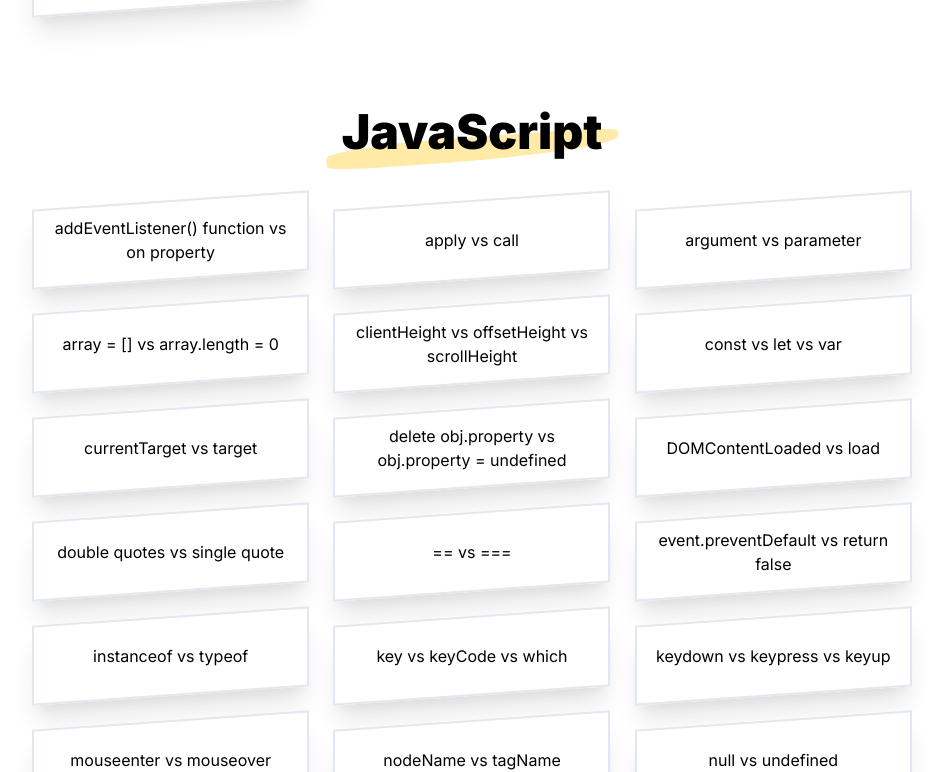
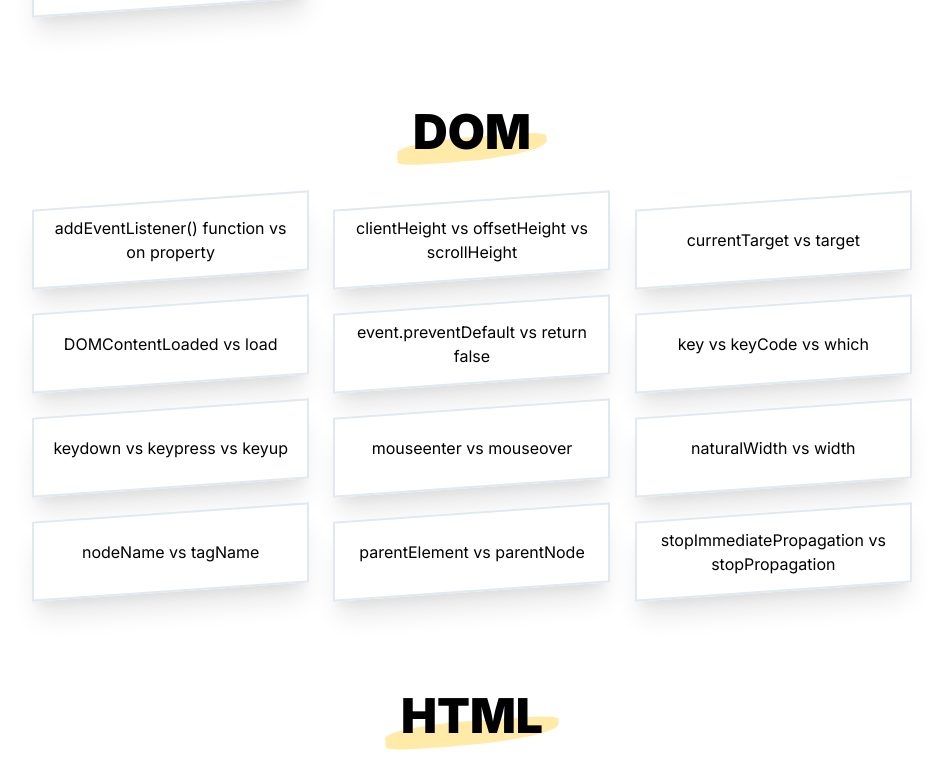
Before and after one commit to phuocng/this-vs-that, a React app: page / in a window 1280 px wide. Shown: the part 828-1600 px from the top of the page, without its empty margins (168-1111 px from the left). Built offline with nearby package versions, Linux system fonts and the light colour scheme.

Commit message:
naturalWidth vs width

```diff
--- a/client/constants/PostList.ts
+++ b/client/constants/PostList.ts
@@ -2,7 +2,7 @@ import Post from './Post';
 
 const PostList: Post[] = [
     { slug: 'active-vs-focus', title: ':active vs :focus', category: 'CSS' },
-    { slug: 'add-event-listener-function-vs-on-property', title: 'addEventListener() function vs on property', category: 'JavaScript' },
+    { slug: 'add-event-listener-function-vs-on-property', title: 'addEventListener() function vs on property', category: 'DOM' },
     { slug: 'alt-vs-title', title: 'alt vs title', category: 'HTML' },
     { slug: 'apply-vs-call', title: 'apply vs call', category: 'JavaScript' },
     { slug: 'argument-vs-parameter', title: 'argument vs parameter', category: 'JavaScript' },
@@ -11,29 +11,30 @@ const PostList: Post[] = [
     { slug: 'border-vs-outline', title: 'border vs outline', category: 'CSS' },
     { slug: 'button-vs-input-type-button', title: '<button> vs <input type="button" />', category: 'HTML' },
     { slug: 'class-vs-id', title: 'class vs id', category: 'HTML' },
-    { slug: 'client-height-vs-offset-height-vs-scroll-height', title: 'clientHeight vs offsetHeight vs scrollHeight', category: 'JavaScript' },
+    { slug: 'client-height-vs-offset-height-vs-scroll-height', title: 'clientHeight vs offsetHeight vs scrollHeight', category: 'DOM' },
     { slug: 'const-vs-let-vs-var', title: 'const vs let vs var', category: 'JavaScript' },
-    { slug: 'current-target-vs-target', title: 'currentTarget vs target', category: 'JavaScript' },
+    { slug: 'current-target-vs-target', title: 'currentTarget vs target', category: 'DOM' },
     { slug: 'delete-object-property-vs-set-object-property-to-undefined', title: 'delete obj.property vs obj.property = undefined', category: 'JavaScript' },
     { slug: 'display-none-vs-opacity-0-vs-visibility-hidden', title: 'display: none vs opacity: 0 vs visibility: hidden', category: 'CSS' },
-    { slug: 'dom-content-loaded-vs-load', title: 'DOMContentLoaded vs load', category: 'JavaScript' },
+    { slug: 'dom-content-loaded-vs-load', title: 'DOMContentLoaded vs load', category: 'DOM' },
     { slug: 'double-quotes-vs-single-quote', title: `double quotes vs single quote`, category: 'JavaScript' },
     { slug: 'element-vs-node', title: 'Element vs Node', category: 'HTML' },
     { slug: 'equality-operator-vs-strict-equality-operator', title: '== vs ===', category: 'JavaScript' },
-    { slug: 'event-prevent-default-vs-return-false', title: 'event.preventDefault vs return false', category: 'JavaScript' },
+    { slug: 'event-prevent-default-vs-return-false', title: 'event.preventDefault vs return false', category: 'DOM' },
     { slug: 'instanceof-vs-typeof', title: 'instanceof vs typeof', category: 'JavaScript' },
-    { slug: 'key-vs-key-code-vs-which', title: 'key vs keyCode vs which', category: 'JavaScript' },
-    { slug: 'keydown-vs-keypress-vs-keyup', title: `keydown vs keypress vs keyup`, category: 'JavaScript' },
-    { slug: 'mouseenter-vs-mouseover', title: 'mouseenter vs mouseover', category: 'JavaScript' },
-    { slug: 'node-name-vs-tag-name', title: 'nodeName vs tagName', category: 'JavaScript' },
+    { slug: 'key-vs-key-code-vs-which', title: 'key vs keyCode vs which', category: 'DOM' },
+    { slug: 'keydown-vs-keypress-vs-keyup', title: `keydown vs keypress vs keyup`, category: 'DOM' },
+    { slug: 'mouseenter-vs-mouseover', title: 'mouseenter vs mouseover', category: 'DOM' },
+    { slug: 'natural-width-vs-width', title: 'naturalWidth vs width', category: 'DOM' },
+    { slug: 'node-name-vs-tag-name', title: 'nodeName vs tagName', category: 'DOM' },
     { slug: 'normalize-vs-reset-css', title: 'Normalize vs Reset CSS', category: 'CSS' },
     { slug: 'null-vs-undefined', title: 'null vs undefined', category: 'JavaScript' },
     { slug: 'number-constructor-vs-parse-int', title: 'Number() vs parseInt()', category: 'JavaScript' },
     { slug: 'object-get-own-property-names-vs-object-keys', title: 'Object.getOwnPropertyNames() vs Object.keys()', category: 'JavaScript' },
     { slug: 'object-is-vs-strict-equality-operator', title: 'Object.is() vs ===', category: 'JavaScript' },
     { slug: 'object-property-with-vs-without-quotes', title: 'object.property vs object[\'property\']', category: 'JavaScript' },
-    { slug: 'parent-element-vs-parent-node', title: 'parentElement vs parentNode', category: 'JavaScript' },
-    { slug: 'stop-immediate-propagation-vs-stop-propagation', title: 'stopImmediatePropagation vs stopPropagation', category: 'JavaScript' },
+    { slug: 'parent-element-vs-parent-node', title: 'parentElement vs parentNode', category: 'DOM' },
+    { slug: 'stop-immediate-propagation-vs-stop-propagation', title: 'stopImmediatePropagation vs stopPropagation', category: 'DOM' },
     { slug: 'string-char-at-vs-string-bracket-notation', title: 'string.charAt(i) vs string[i]', category: 'JavaScript' },
 ];
 
--- /dev/null
+++ b/client/posts/natural-width-vs-width/index.tsx
@@ -0,0 +1,38 @@
+import React from 'react';
+
+import Markdown from '../../components/Markdown';
+
+export default () => {
+    return (
+<Markdown
+    content={`
+\`naturalWidth\` is the natural width of an element. It never changes.
+For example, a 100px wide image always has \`naturalWidth\` of 100px even when the image is resized by CSS or JavaScript.
+
+Whereas, \`width\` is the value of \`width\` attribute. It is subject to change and can be updated via CSS or JavaScript.
+
+## Good to know
+
+It's possible to get the natural width of an image that can be loaded by given \`url\`:
+
+~~~ javascript
+const getNaturalWidth = url => {
+    return new Promise((resolve, reject) => {
+        const img = new Image();
+        img.addEventListener('load', () => {
+            resolve(img.naturalWidth);
+        });
+        img.addEventListener('error', () => reject());
+        img.src = url;
+    });
+};
+
+// Usage
+getNaturalWidth('https://path/to/image.png').then((naturalWidth) => {
+    ...
+});
+~~~
+`}
+/>
+    );
+};
```
